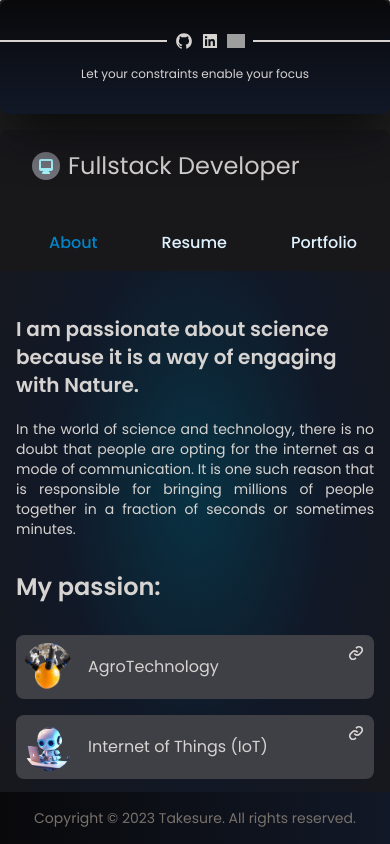
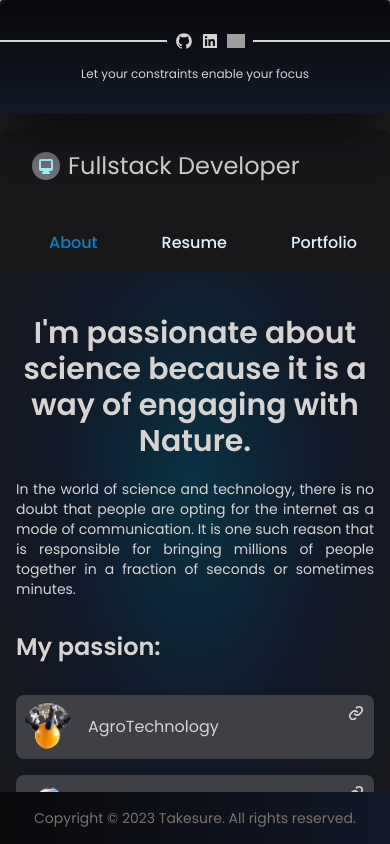
Before and after one commit to MamvotaTake/takesure, a React (Vite) app: page / in a window 390 px wide. Built offline with nearby package versions, Linux system fonts and the light colour scheme; grey boxes are pictures that could not be loaded.

Commit message:
responsive

```diff
--- a/src/features/about/About.tsx
+++ b/src/features/about/About.tsx
@@ -70,7 +70,7 @@ export const About = () => {
         <div className='space-y-8 py-3 md:py-12 flex flex-col mb-8'>
             <div className='relative space-y-8 flex flex-col'>
                 <div className='flex flex-col gap-5'>
-                    <h1 className='md:flex md:text-6xl md:text-left  text-xl font-extrabold md:font-bold'>I am passionate about science because it is a way of engaging with Nature.</h1>
+                    <h1 className='md:flex text-3xl  text-center md:text-4xl md:text-left font-extrabold md:font-bold'>I'm passionate about science because it is a way of engaging with Nature.</h1>
                     <p className='text-sm md:text-lg font-normal text-justify' >
                         {/*I&apos;m based in Tomsk, Russia. I strive to build immersive and*/}
                         {/*beautiful web applications through carefully crafted code and*/}
```
